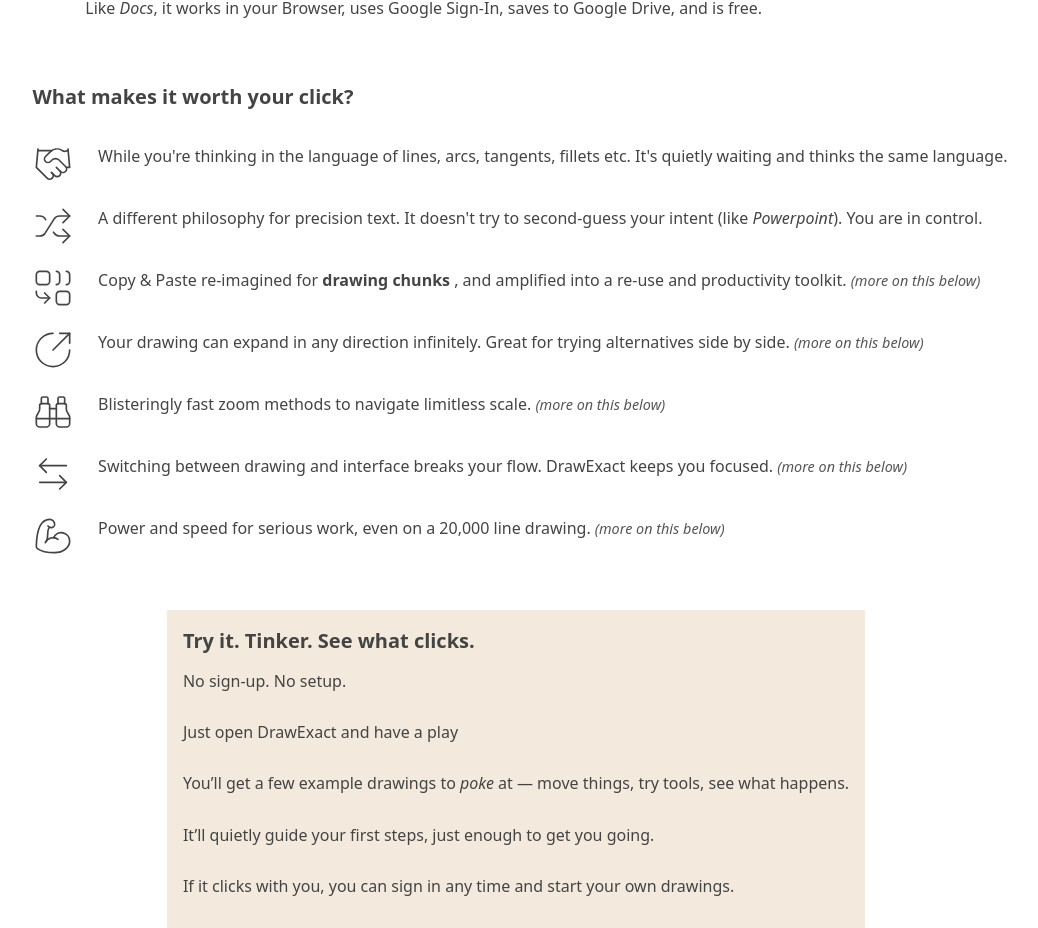
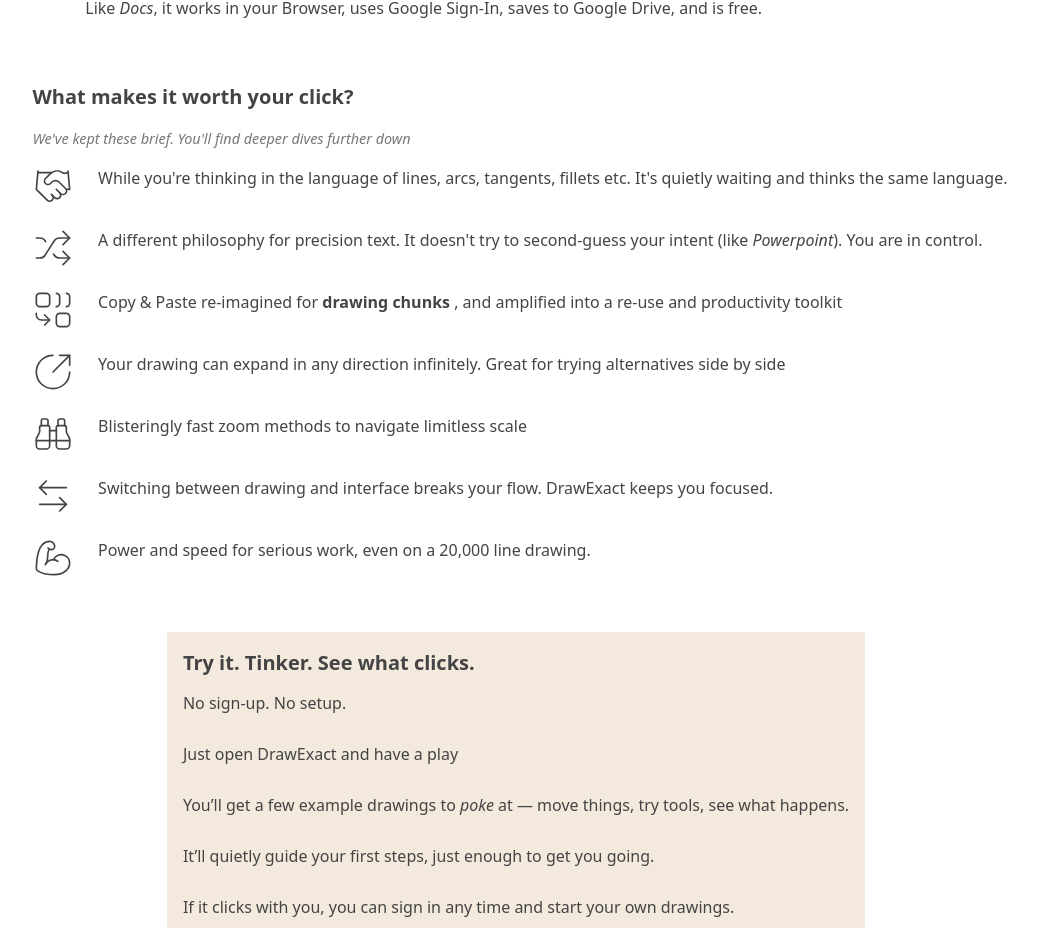
Before and after one commit to peterhoward42/dxact-web, a Svelte app: page / in a window 1280 px wide. Shown: the part 1417-2345 px from the top of the page, without its empty margins (124-1162 px from the left). Built offline with nearby package versions, Linux system fonts and the light colour scheme.

Commit message:
Strip the individual more below messages

```diff
--- a/src/components/WhatMakesItWorth.svelte
+++ b/src/components/WhatMakesItWorth.svelte
@@ -4,14 +4,8 @@
         Handshake,
         BicepsFlexed,
         Binoculars,
-        Eye,
-        Vault,
-        Wrench,
-        Zap,
         Shuffle,
-        CopyPlus,
         Combine,
-        Blocks,
         CircleArrowOutUpRight,
         ArrowLeftRight,
     } from "@lucide/svelte";
@@ -19,6 +13,9 @@
 
 <div class="worth">
     <div class="qhead title">What makes it worth your click?</div>
+    <div class="sidenote qital">
+        We've kept these brief. You'll find deeper dives further down
+    </div>
     <div class="">
         <ul class="worthlist">
             <li>
@@ -61,10 +58,8 @@
                             >Copy & Paste re-imagined for <strong
                                 >drawing chunks</strong
                             >
-                            , and amplified into a re-use and productivity toolkit.
-                            <span class="morebelow">(more on this below)</span
-                            ></span
-                        >{/snippet}
+                            , and amplified into a re-use and productivity toolkit
+                        </span>{/snippet}
                 </ListItemWithIcon>
             </li>
             <li>
@@ -76,9 +71,7 @@
                         />{/snippet}
                     {#snippet theCpt()}<span>
                             Your drawing can expand in any direction infinitely.
-                            Great for trying alternatives side by side. <span
-                                class="morebelow">(more on this below)</span
-                            >
+                            Great for trying alternatives side by side
                         </span>{/snippet}
                 </ListItemWithIcon>
             </li>
@@ -91,9 +84,7 @@
                         />{/snippet}
                     {#snippet theCpt()}<span>
                             Blisteringly fast zoom methods to navigate limitless
-                            scale. <span class="morebelow"
-                                >(more on this below)</span
-                            >
+                            scale
                         </span>{/snippet}
                 </ListItemWithIcon>
             </li>
@@ -108,7 +99,6 @@
                     {#snippet theCpt()}<span>
                             Switching between drawing and interface breaks your
                             flow. DrawExact keeps you focused.
-                            <span class="morebelow">(more on this below)</span>
                         </span>{/snippet}
                 </ListItemWithIcon>
             </li>
@@ -122,7 +112,6 @@
                     {#snippet theCpt()}<span>
                             Power and speed for serious work, even on a 20,000
                             line drawing.
-                            <span class="morebelow">(more on this below)</span>
                         </span>{/snippet}
                 </ListItemWithIcon>
             </li>
@@ -138,6 +127,10 @@
     .title {
         padding-bottom: 1rem;
     }
+    .sidenote {
+        font-size: 0.9rem;
+        color: #777;
+    }
     .worthlist {
         list-style: none;
         padding: 0;
@@ -145,9 +138,4 @@
     .worthlist li {
         margin-top: 1rem;
     }
-    .morebelow {
-        font-size: 0.9rem;
-        color: #555;
-        font-style: italic;
-    }
 </style>
```
